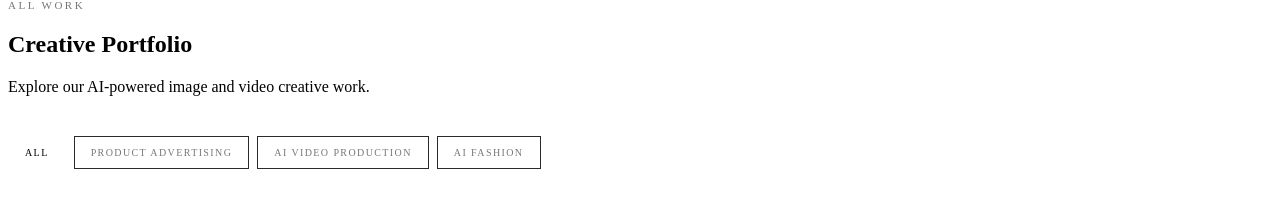
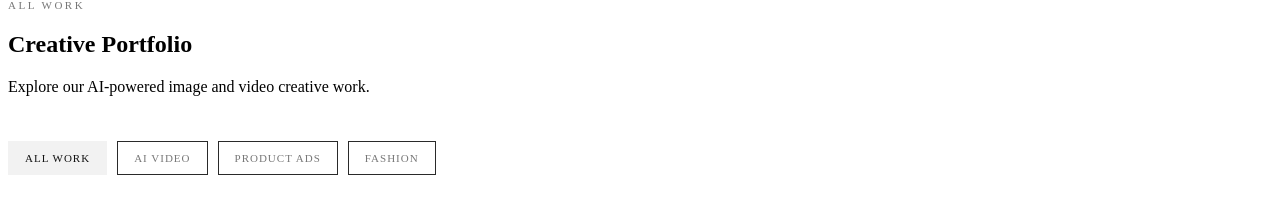
Before and after one commit to sumedh22kar/ai-creative-portfolio, a React (Vite) app: page / in a window 1280 px wide. Shown: the part 6355-6572 px from the top of the page. Built offline with nearby package versions, Linux system fonts and the light colour scheme; grey boxes are pictures that could not be loaded.

Commit message:
Add dynamic portfolio category filters

```diff
--- a/src/components/Portfolio/Portfolio.jsx
+++ b/src/components/Portfolio/Portfolio.jsx
@@ -1,13 +1,18 @@
 import { useMemo, useState } from "react";
 import { projects } from "../../generated/projects";
+import { categories } from "../../generated/categories";
 import { siteConfig } from "../../generated/siteConfig";
 import PortfolioCard from "./PortfolioCard";
 import ProjectDetails from "../ProjectDetails/ProjectDetails";
 
+
 function Portfolio() {
-  const [activeCategory, setActiveCategory] = useState("ALL");
+  const [activeCategory, setActiveCategory] = useState("all");
   const [selectedProject, setSelectedProject] = useState(null);
+
+
   const { portfolio } = siteConfig.sections;
+
 
   const publishedProjects = useMemo(() => {
     return projects
@@ -19,27 +24,32 @@ function Portfolio() {
       );
   }, []);
 
-  const categories = useMemo(() => {
-    const uniqueCategories = [
-      ...new Set(
-        publishedProjects
-          .map((project) => project.category)
-          .filter(Boolean)
-      ),
-    ];
 
-    return ["ALL", ...uniqueCategories];
+  const availableCategories = useMemo(() => {
+    return categories.filter((category) => {
+      if (category.id === "all") {
+        return true;
+      }
+
+
+      return publishedProjects.some(
+        (project) => project.category === category.id
+      );
+    });
   }, [publishedProjects]);
 
+
   const filteredProjects = useMemo(() => {
-    if (activeCategory === "ALL") {
+    if (activeCategory === "all") {
       return publishedProjects;
     }
+
 
     return publishedProjects.filter(
       (project) => project.category === activeCategory
     );
   }, [activeCategory, publishedProjects]);
+
 
   return (
     <>
@@ -50,32 +60,37 @@ function Portfolio() {
               {portfolio.eyebrow}
             </span>
 
+
             <h2>{portfolio.title}</h2>
           </div>
+
 
           <p>{portfolio.description}</p>
         </div>
 
+
         <div
           className="portfolio__filters"
-          role="tablist"
-          aria-label="Project categories"
+          aria-label="Portfolio filters"
         >
-          {categories.map((category) => (
+          {availableCategories.map((category) => (
             <button
-              key={category}
+              key={category.id}
               type="button"
-              className={
-                activeCategory === category
-                  ? "portfolio__filter portfolio__filter--active"
-                  : "portfolio__filter"
+              className={`portfolio__filter ${
+                activeCategory === category.id
+                  ? "portfolio__filter--active"
+                  : ""
+              }`}
+              onClick={() =>
+                setActiveCategory(category.id)
               }
-              onClick={() => setActiveCategory(category)}
             >
-              {category}
+              {category.label}
             </button>
           ))}
         </div>
+
 
         <div className="portfolio__grid">
           {filteredProjects.map((project) => (
@@ -87,10 +102,11 @@ function Portfolio() {
           ))}
         </div>
 
+
         {filteredProjects.length === 0 && (
-          <div className="portfolio__empty">
-            <p>No projects found in this category.</p>
-          </div>
+          <p className="portfolio__empty">
+            No projects available in this category yet.
+          </p>
         )}
       </section>
 
@@ -104,4 +120,5 @@ function Portfolio() {
   );
 }
 
+
 export default Portfolio;
--- a/src/generated/categories.js
+++ b/src/generated/categories.js
@@ -1,12 +1,22 @@
 export const categories = [
-  "AI Image Generation",
-  "AI Video Production",
-  "Product Advertising",
-  "AI UGC / Testimonials",
-  "AI Fashion",
-  "Product Visualization",
-  "Image-to-Video",
-  "Social Media Creatives",
-  "AI Characters / Lifestyle",
-  "Custom AI Projects"
+  {
+    "id": "all",
+    "label": "All Work"
+  },
+  {
+    "id": "AI Video Production",
+    "label": "AI Video"
+  },
+  {
+    "id": "AI Image Generation",
+    "label": "AI Image"
+  },
+  {
+    "id": "Product Advertising",
+    "label": "Product Ads"
+  },
+  {
+    "id": "AI Fashion",
+    "label": "Fashion"
+  }
 ];
--- a/src/index.css
+++ b/src/index.css
@@ -1444,27 +1444,39 @@ img {
 }
 /* Portfolio filters */
 
+
 .portfolio__filters {
   display: flex;
   flex-wrap: wrap;
-  gap: 8px;
-
-  margin: 40px 0 50px;
-}
+  gap: 10px;
+
+
+  margin: 45px 0 50px;
+}
+
 
 .portfolio__filter {
+  appearance: none;
+
+
   padding: 10px 16px;
 
-  border: 1px solid #2b2b2b;
+
+  border: 1px solid #2a2a2a;
   background: transparent;
+
+
   color: #777;
 
-  font-size: 10px;
-  font-family: inherit;
-  letter-spacing: 1.4px;
+
+  font: inherit;
+  font-size: 11px;
+  letter-spacing: 1px;
   text-transform: uppercase;
 
+
   cursor: pointer;
+
 
   transition:
     background 0.2s ease,
@@ -1472,29 +1484,26 @@ img {
     border-color 0.2s ease;
 }
 
+
 .portfolio__filter:hover {
-  color: #fff;
-  border-color: #555;
-}
+  border-color: #777;
+  color: #f2f2f2;
+}
+
 
 .portfolio__filter--active {
-  background: #fff;
-  color: #000;
-  border-color: #fff;
-}
-
-.portfolio__filter--active:hover {
-  color: #000;
-  border-color: #fff;
-}
+  background: #f2f2f2;
+  border-color: #f2f2f2;
+  color: #111;
+}
+
 
 .portfolio__empty {
-  padding: 80px 0;
+  margin: 60px 0;
+
+
+  color: #777;
   text-align: center;
-}
-
-.portfolio__empty p {
-  color: #666;
 }
 
 @media (max-width: 600px) {
```
